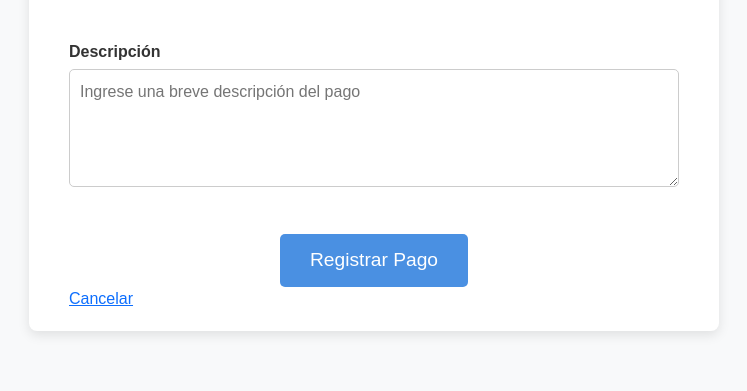
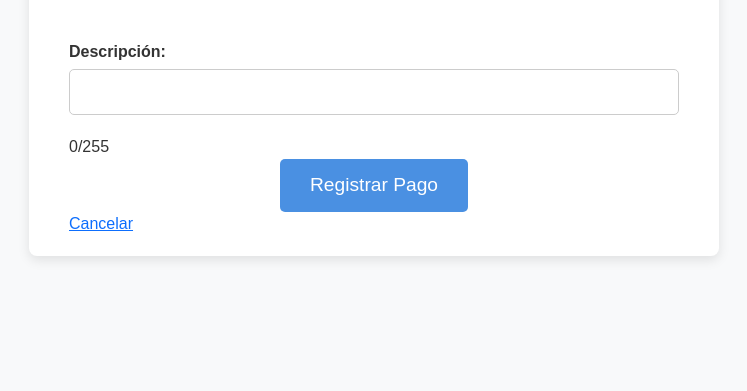
Before and after one commit to EzequielReale/Proyecto-De-Software-2024-CEDICA, a Flask app: page /registro_pagos/create in a window 1280 px wide. Shown: the part 623-1014 px from the top of the page, without its empty margins (266-1013 px from the left). After the commit the page ends 883 px from the top, so only its background shows below. Run offline with Flask 3, Linux system fonts and the light colour scheme; some libraries are stand-ins or nearby versions.

Commit message:
agrego limitadores de caracteres para las descripciones

```diff
--- a/admin/src/web/templates/registro_pagos/creacion.html
+++ b/admin/src/web/templates/registro_pagos/creacion.html
@@ -131,10 +131,12 @@
 
             </div>
 
-            <div class="form-group">
-                <label for="descripcion">Descripción</label>
-                <textarea id="descripcion" name="descripcion" rows="4" placeholder="Ingrese una breve descripción del pago"></textarea>
-            </div>
+
+            <label for="descripcion">Descripción:</label>
+            <input type="text" name="descripcion" id="descripcion"  required maxlength="255">
+            <div id="descripcion-count">0/255 </div>
+
+
 
             <div class="form-actions">
                 <button type="submit">Registrar Pago</button>
@@ -145,4 +147,31 @@
 </body>
 </html>
 
+
+
+
+<script>
+    print("estre al script")
+    console.log("entro al script");
+
+    document.addEventListener('DOMContentLoaded', function() {
+        const descripcionInput = document.getElementById('descripcion');
+        const countDisplay = document.getElementById('descripcion-count');
+
+        // Función para actualizar el contador de caracteres
+        function updateCount() {
+            const currentLength = descripcionInput.value.length;
+            countDisplay.textContent = `${currentLength}/255`;
+        }
+
+        // Event listener para actualizar el contador al escribir
+        descripcionInput.addEventListener('input', updateCount);
+
+        // Inicializar el contador con el valor actual
+        updateCount();
+    });
+</script>
+
+
+
 {% endblock %}
--- a/admin/src/web/templates/registro_pagos/index.html
+++ b/admin/src/web/templates/registro_pagos/index.html
@@ -243,7 +243,7 @@ tr:last-child td {
                             </button>
                         </form>
                          <!-- Botón de "Mostrar más" -->
-                        <button class="mostrar-mas-btn" onclick="toggleDetalles({{ pago.id }})">Mostrar más</button>
+                        <button class="mostrar-mas-btn" onclick="toggleDetalles({{pago.id}})">Mostrar más</button>
                     </td>
                 </tr>
 
```
Also changed, not shown: admin/src/web/templates/registro_pagos/edicion.html (+29 -1 lines).
